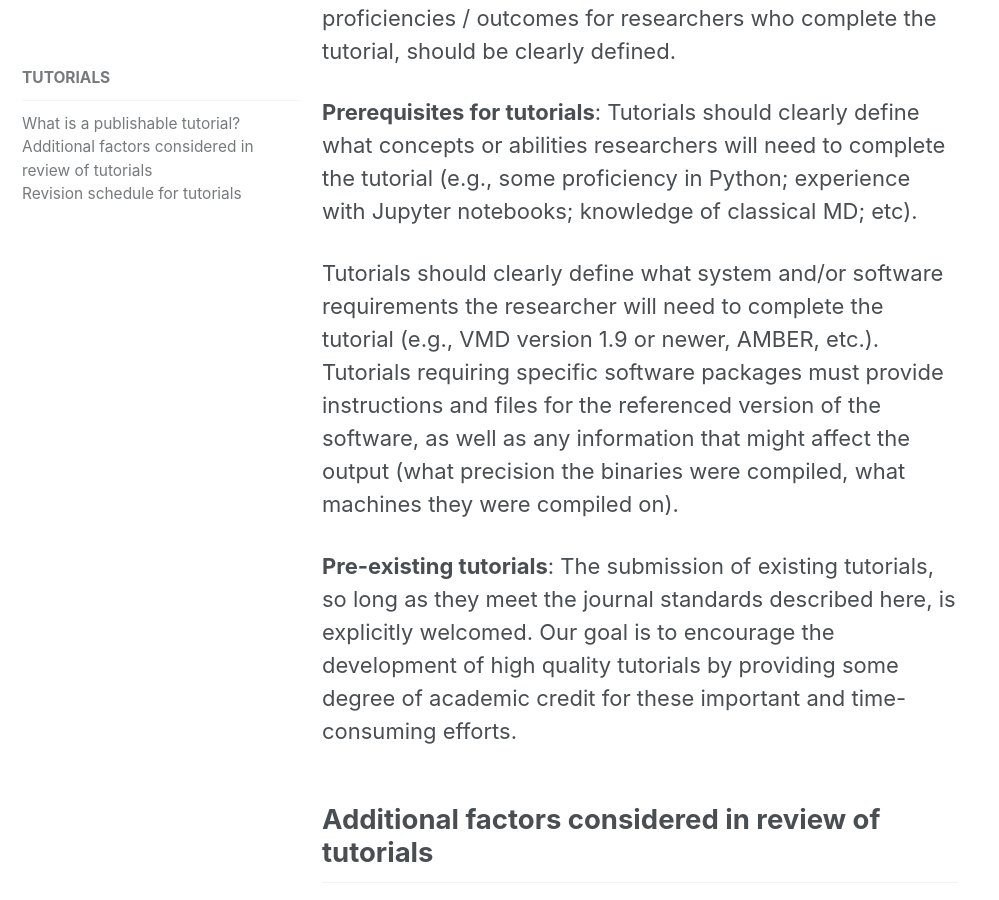
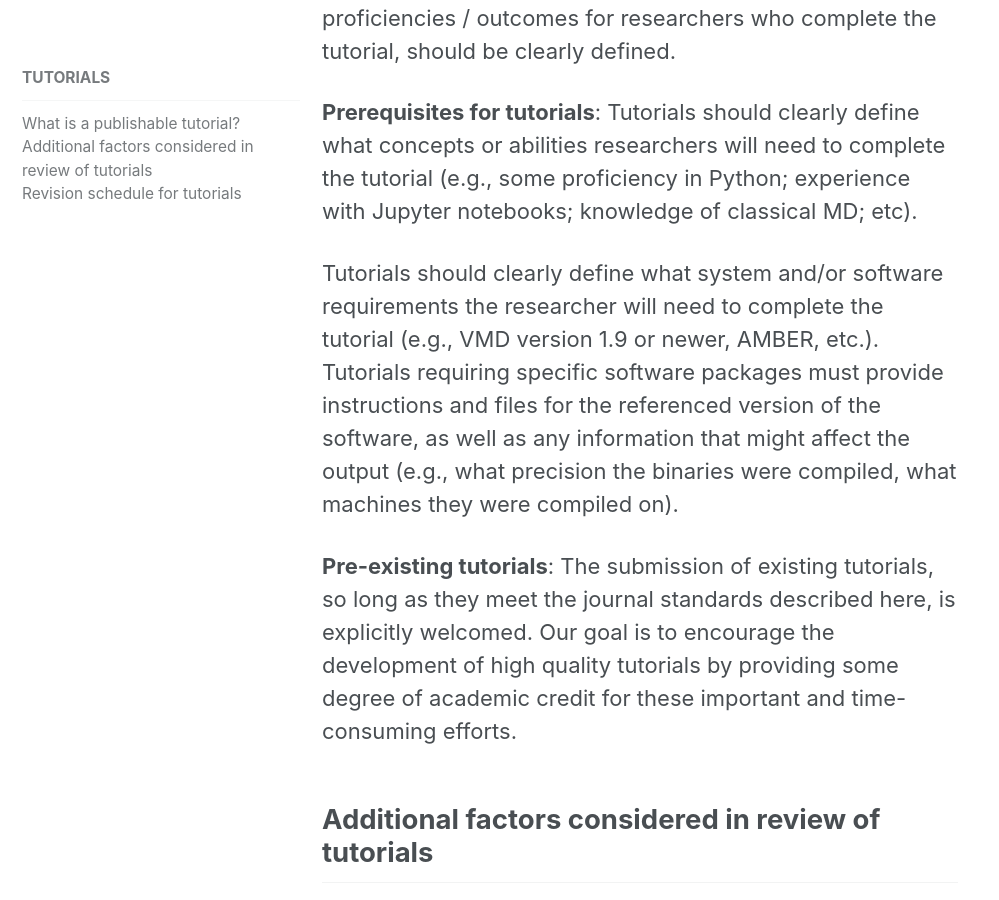
Before and after one commit to livecomsjournal/livecomsjournal.github.io, a Jekyll site: the page built from _author_instructions/05_tutorials.md, in a window 1280 px wide and 900 px high, scrolled down 1133 px. Shown: the whole window, without its empty margins (0-999 px from the left). Built offline with Jekyll 4.4.1, drawn with Linux system fonts in a browser that asks for light colours.

Commit message:
Fix clarity issue

```diff
--- a/_author_instructions/05_tutorials.md
+++ b/_author_instructions/05_tutorials.md
@@ -22,7 +22,7 @@ The scope of the tutorial, as well as the expected proficiencies / outcomes for
 
 **Prerequisites for tutorials**: Tutorials should clearly define what concepts or abilities researchers will need to complete the tutorial (e.g., some proficiency in Python; experience with Jupyter notebooks; knowledge of classical MD; etc).
 
-Tutorials should clearly define what system and/or software requirements the researcher will need to complete the tutorial (e.g., VMD version 1.9 or newer, AMBER, etc.). Tutorials requiring specific software packages must provide instructions and files for the referenced version of the software, as well as any information that might affect the output (what precision the binaries were compiled, what machines they were compiled on).
+Tutorials should clearly define what system and/or software requirements the researcher will need to complete the tutorial (e.g., VMD version 1.9 or newer, AMBER, etc.). Tutorials requiring specific software packages must provide instructions and files for the referenced version of the software, as well as any information that might affect the output (e.g., what precision the binaries were compiled, what machines they were compiled on).
 
 **Pre-existing tutorials**: The submission of existing tutorials, so long as they meet the journal standards described here, is explicitly welcomed.
 Our goal is to encourage the development of high quality tutorials by providing some degree of academic credit for these important and time-consuming efforts.
```
